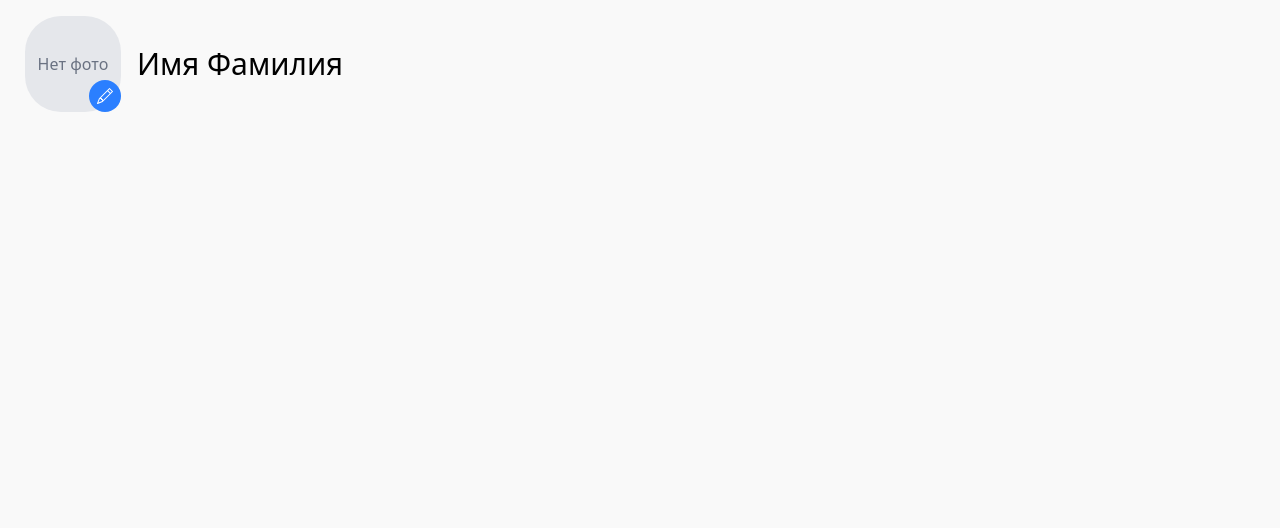
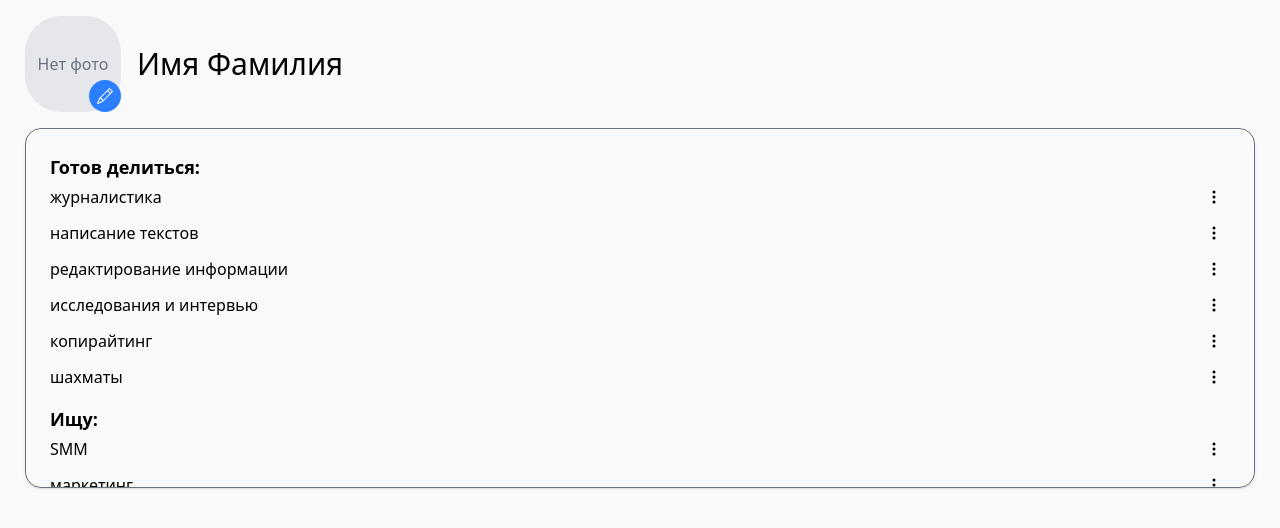
Before and after one commit to Nexxxit/Connectom, a React (Vite) app: page / in a window 1280 px wide. Shown: the top 528 px of the page. Built offline with nearby package versions, Linux system fonts and the light colour scheme.

Commit message:
feat: add user tags

```diff
--- a/src/components/profile/Profile.jsx
+++ b/src/components/profile/Profile.jsx
@@ -1,5 +1,6 @@
 import { useEffect, useState } from "react";
 import ProfileImage from "../profile_image/Profile_Image";
+import TagsList from "../tags_list/TagsList";
 
 export default function Profile() {
   const [userData, setUserData] = useState(null);
@@ -42,6 +43,7 @@ export default function Profile() {
           <div className="w-2/4 h-10 bg-gray-200 rounded-full animate-pulse"></div>
         )}
       </div>
+      <TagsList />
     </>
   );
 }
--- /dev/null
+++ b/src/components/tags_list/TagsList.jsx
@@ -0,0 +1,131 @@
+import { useEffect, useState, useRef } from "react";
+import ThreeDotIcon from "../../icons/three-dots-vertical.svg?react";
+
+export default function TagsList() {
+  const dropdownRef = useRef(null);
+  const [userTags, setUserTags] = useState(null);
+  const [openDropdownId, setOpenDropdownId] = useState(null);
+  const [loading, setLoading] = useState(true);
+
+  const openDropdown = (id) => {
+    setOpenDropdownId(id);
+  };
+
+  useEffect(() => {
+    const handleClickOutside = (event) => {
+      if (dropdownRef.current && !dropdownRef.current.contains(event.target)) {
+        setOpenDropdownId(null);
+      }
+    };
+
+    document.addEventListener("mousedown", handleClickOutside);
+    return () => {
+      document.removeEventListener("mousedown", handleClickOutside);
+    };
+  }, [openDropdownId]);
+
+  const getTagsData = () => {
+    return new Promise((resolve, reject) => {
+      setTimeout(() => {
+        const tagsData = [
+          {
+            title: "Готов делиться:",
+            tags: [
+              { id: 1, name: "журналистика" },
+              { id: 2, name: "написание текстов" },
+              { id: 3, name: "редактирование информации" },
+              { id: 4, name: "исследования  и интервью" },
+              { id: 5, name: "копирайтинг" },
+              { id: 6, name: "шахматы" },
+            ],
+          },
+          {
+            title: "Ищу:",
+            tags: [
+              { id: 7, name: "SMM" },
+              { id: 8, name: "маркетинг" },
+              { id: 9, name: "управление командой" },
+              { id: 10, name: "лидерство" },
+              { id: 11, name: "менеджмент" },
+            ],
+          },
+          {
+            title: "Просто интересно:",
+            tags: [
+              { id: 12, name: "история и литература" },
+              { id: 13, name: "походы на природу" },
+            ],
+          },
+        ];
+
+        const randomFail = Math.random() < 0.2;
+
+        if (randomFail) {
+          reject(new Error("Не удалось загрузить теги"));
+        } else {
+          resolve(tagsData);
+        }
+        setLoading(false);
+      }, 2000);
+    });
+  };
+
+  useEffect(() => {
+    getTagsData()
+      .then((tagsData) => setUserTags(tagsData))
+      .catch((error) => console.log(error));
+  }, []);
+
+  const tagsLists = userTags
+    ? userTags.map((tagsList) => (
+        <div key={tagsList.title}>
+          <h3 className="font-bold text-lg">{tagsList.title}</h3>
+          <ul className="flex flex-col gap-1">
+            {tagsList.tags.map((tag) => (
+              <li
+                key={tag.id}
+                className="flex justify-between items-center relative"
+              >
+                <p>{tag.name}</p>
+                <button
+                  className="rounded-xl p-2 flex justify-center items-center cursor-pointer"
+                  onClick={() => openDropdown(tag.id)}
+                >
+                  <ThreeDotIcon />
+                </button>
+                <ul
+                  ref={dropdownRef}
+                  className={`absolute right-0 mt-30 w-34 shadow-sm bg-white z-1 rounded-xl flex flex-col items-center justify-center ${
+                    openDropdownId === tag.id ? "" : "hidden"
+                  }`}
+                >
+                  <li className="w-full hover:bg-gray-200 p-3 rounded-t-xl">
+                    <button className="w-full cursor-pointer">
+                      Редактировать
+                    </button>
+                  </li>
+                  <li className="w-full hover:bg-gray-200 p-3 rounded-b-xl">
+                    <button className="w-full cursor-pointer">Удалить</button>
+                  </li>
+                </ul>
+              </li>
+            ))}
+          </ul>
+        </div>
+      ))
+    : [];
+
+  return (
+    <div className="border border-gray-500 rounded-2xl flex flex-col gap-3 p-6 h-90 overflow-y-auto shadow-sm">
+      {loading ? (
+        <div className="flex flex-col gap-3">
+          <div className="w-full h-8 bg-gray-200 rounded-full animate-pulse"></div>
+          <div className="w-3/4 h-8 bg-gray-200 rounded-full animate-pulse"></div>
+          <div className="w-1/2 h-8 bg-gray-200 rounded-full animate-pulse"></div>
+        </div>
+      ) : (
+        tagsLists
+      )}
+    </div>
+  );
+}
```
Also changed, not shown: src/icons/three-dots-vertical.svg (added).
